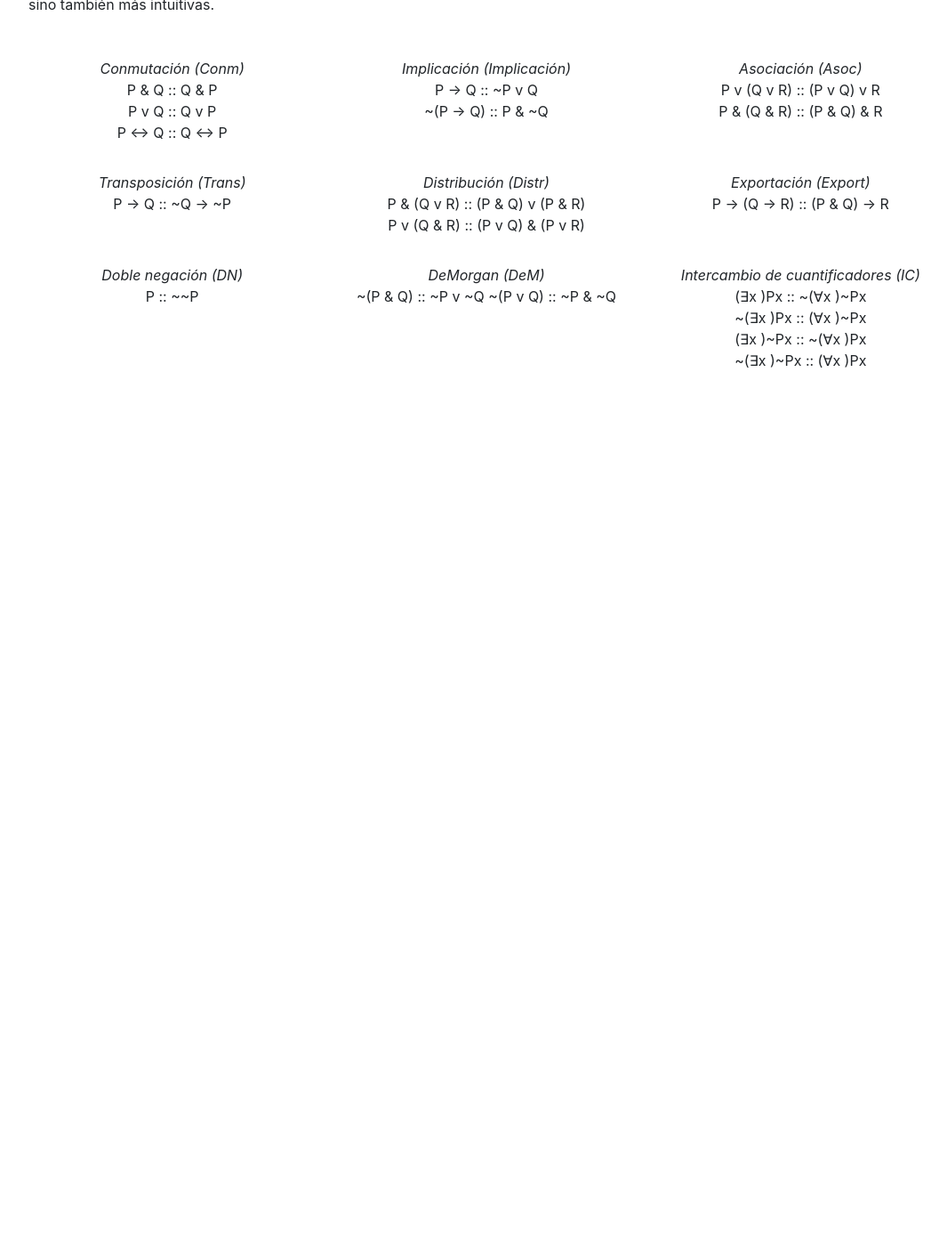
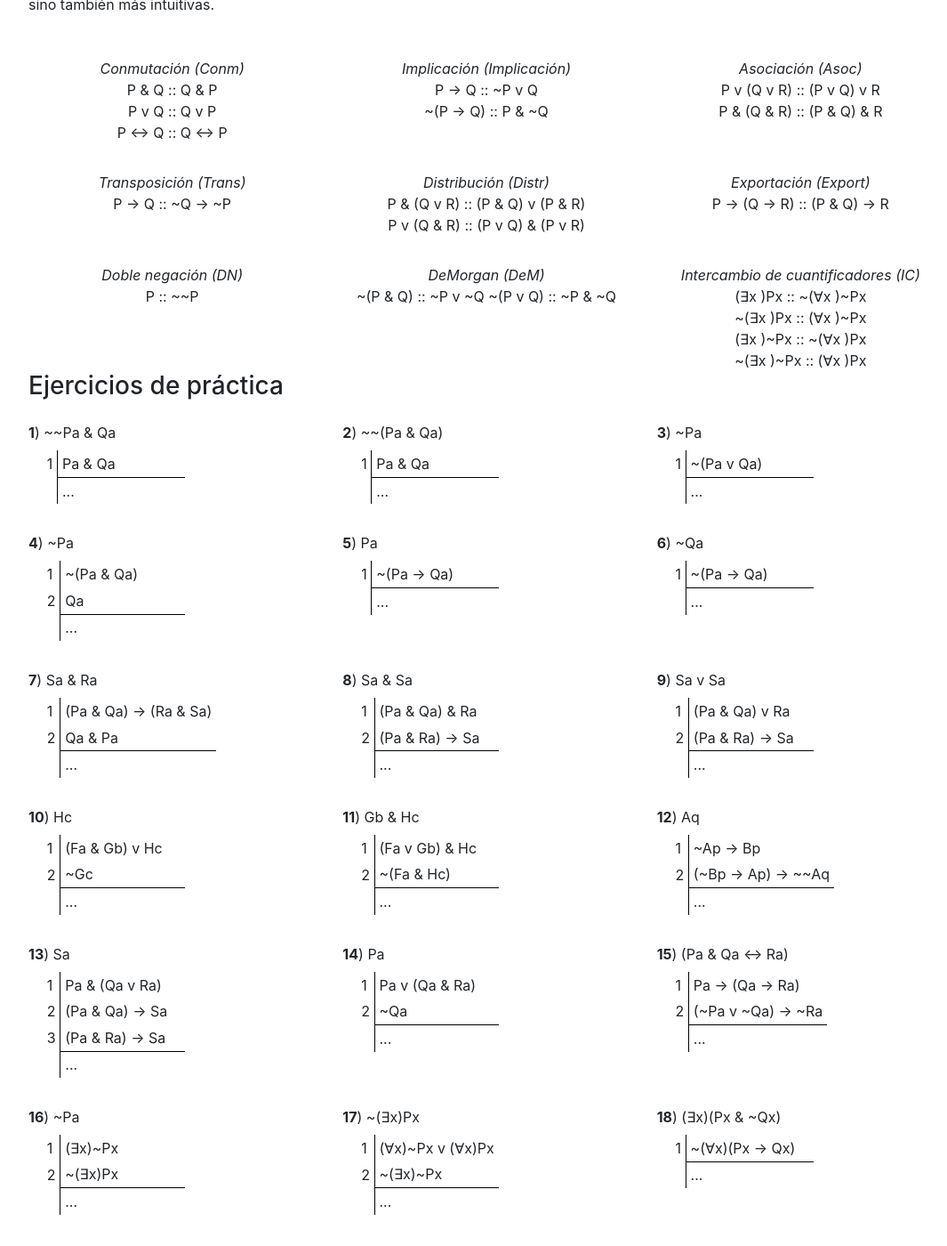
Before and after one commit to juanrloaiza/logicaur, a Jekyll site: the page built from _deduccion/7.md, in a window 1280 px wide and 1400 px high, scrolled down 1623 px. Shown: the whole window at 89% size, without its empty margins (93-1158 px from the left). Built offline with Jekyll 4.4.1, drawn with Linux system fonts in a browser that asks for light colours; before the commit the page ends 2120 px from its top, so only the background shows below that.

Commit message:
Terminar guía 7

```diff
--- a/_data/deduccion7/ejercicios.yml
+++ b/_data/deduccion7/ejercicios.yml
@@ -24,3 +24,89 @@
 - conjunto: 'Pa -> (Qa & Ra) :: (Pa -> Qa) & (Pa -> Ra)'
 - conjunto: '(Pa & Qa) -> Ra :: (Pa -> Ra) v (Qa -> Ra)'
 - conjunto: 'Pa -> (Qa v Ra) :: (Pa -> Qa) v (Pa -> Ra)'
+
+
+- premisas:
+  - Pa & Qa
+  objetivo: ~~Pa & Qa
+
+- premisas:
+  - Pa & Qa
+  objetivo: ~~(Pa & Qa)
+
+- premisas:
+  - ~(Pa v Qa)
+  objetivo: ~Pa
+
+- premisas:
+  - ~(Pa & Qa)
+  - Qa
+  objetivo: ~Pa
+
+- premisas:
+  - ~(Pa -> Qa)
+  objetivo: Pa
+
+- premisas:
+  - ~(Pa -> Qa)
+  objetivo: ~Qa
+
+- premisas:
+  - (Pa & Qa) -> (Ra & Sa)
+  - Qa & Pa
+  objetivo: Sa & Ra
+
+- premisas:
+  - (Pa & Qa) & Ra
+  - (Pa & Ra) -> Sa
+  objetivo: Sa & Sa
+
+- premisas:
+  - (Pa & Qa) v Ra
+  - (Pa & Ra) -> Sa
+  objetivo: Sa v Sa
+
+- premisas:
+  - (Fa & Gb) v Hc
+  - ~Gc
+  objetivo: Hc
+
+- premisas:
+  - (Fa v Gb) & Hc
+  - ~(Fa & Hc)
+  objetivo: Gb & Hc
+
+- premisas:
+  - ~Ap -> Bp
+  - (~Bp -> Ap) -> ~~Aq
+  objetivo: Aq
+
+- premisas:
+  - Pa & (Qa v Ra)
+  - (Pa & Qa) -> Sa
+  - (Pa & Ra) -> Sa
+  objetivo: Sa
+
+- premisas:
+  - Pa v (Qa & Ra)
+  - ~Qa
+  objetivo: Pa
+
+- premisas:
+  - Pa -> (Qa -> Ra)
+  - (~Pa v ~Qa) -> ~Ra
+  objetivo: (Pa & Qa <-> Ra)
+
+- premisas:
+  - (:existe:x)~Px
+  - ~(:existe:x)Px
+  objetivo: ~Pa
+
+- premisas:
+  - (:todo:x)~Px v (:todo:x)Px
+  - ~(:existe:x)~Px
+  objetivo: ~(:existe:x)Px
+
+- premisas:
+  - ~(:todo:x)(Px -> Qx)
+  objetivo: (:existe:x)(Px & ~Qx)
--- a/_deduccion/7.md
+++ b/_deduccion/7.md
@@ -26,7 +26,8 @@ muestra que son equivalentes.
 {% endfor %}
 </div>
 
----
+* * *
+
 #### Reglas de reemplazo
 
 Una consecuencia de que dos fórmulas sean equivalentes es que pueden ser intercambiables salva veritate , es decir, conservando el valor de verdad. Por ejemplo, dado que P & Q :: Q & P, si sabemos que (P & Q) → R es verdadero, entonces también sabemos que (Q & P) → R es verdadero. Aprovechando este hecho, podemos usar las equivalencias para crear
@@ -92,3 +93,17 @@ P :: ~~P
 ~(∃x )~Px :: (∀x )Px
 </div>
 </div>
+
+### Ejercicios de práctica
+
+<div class="row">
+{% assign sonEjercicios = true %}
+{% for ejercicio in site.data.deduccion7.ejercicios offset: 26%}
+
+  {% assign nombre = ejercicio.objetivo %}
+  {% assign premisas = ejercicio.premisas %}
+  {% assign conclusiones = ejercicio.conclusiones %}
+  {% include deduccion.html %}
+
+{% endfor %}
+</div>
--- a/_includes/deduccion.html
+++ b/_includes/deduccion.html
@@ -7,7 +7,7 @@
     <span class="numero">{{ forloop.index }}</span>)
     {% endif %}
 
-    {{ nombre }}
+    {{ nombre | replace: "<->", "↔" | replace: "->", "→" | replace: ":existe:", "∃" | replace: ":todo:", "∀" }}
   </div>
   <table>
 
```
